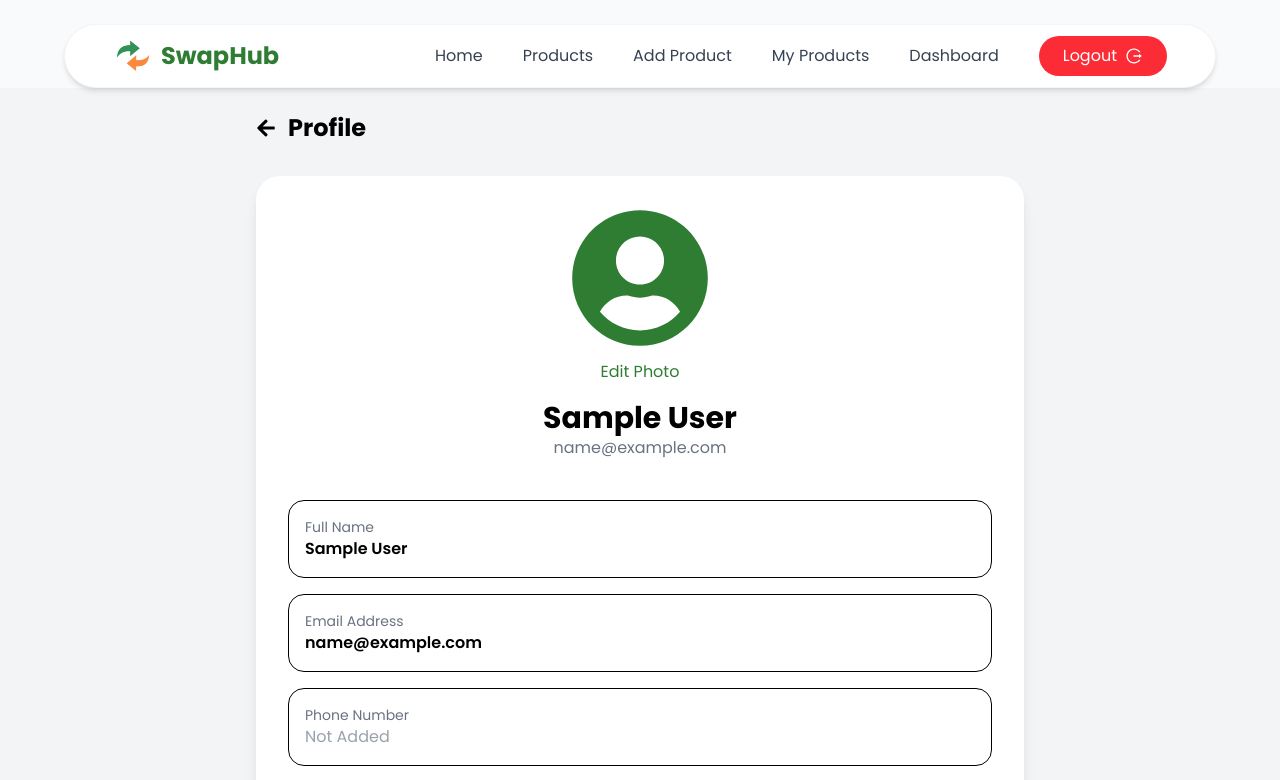
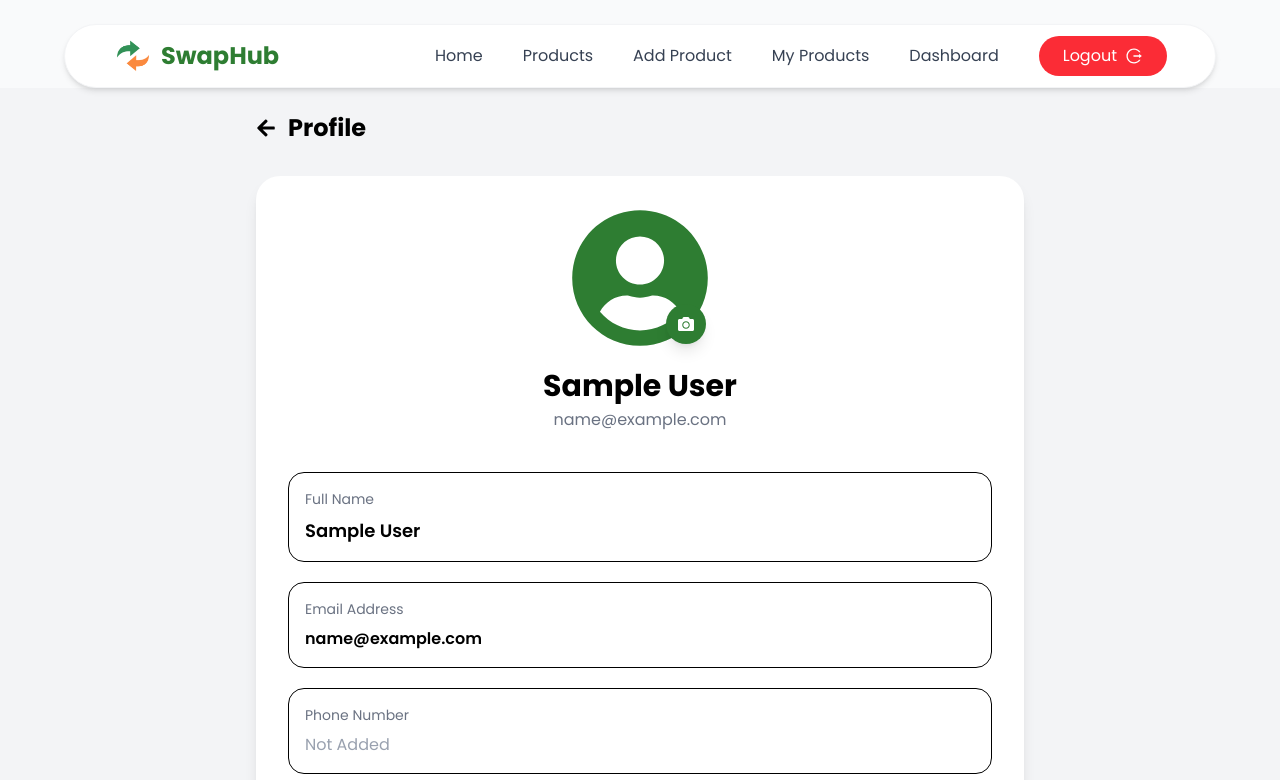
Before and after one commit to Amanverma45/swapHub, a React (Vite) app in the folder Frontend/hub/: page /profile in a window 1280 px wide. Shown: the top 780 px of the page. Built offline with nearby package versions, Linux system fonts and the light colour scheme; sample sign-in values are in the browser's storage.

Commit message:
many changes in profile.jsx UI

```diff
--- a/Frontend/hub/src/Components/Profile.jsx
+++ b/Frontend/hub/src/Components/Profile.jsx
@@ -1,25 +1,26 @@
 import { useRef, useState } from "react";
-import { FaUserCircle, FaArrowLeft } from "react-icons/fa";
+import { FaUserCircle, FaArrowLeft, FaCamera, FaTrash, } from "react-icons/fa";
 import { useNavigate } from "react-router-dom";
-
 
 const Profile = () => {
   const user = JSON.parse(localStorage.getItem("user"));
-  const navigate = useNavigate()
+
+  const navigate = useNavigate();
+
+  const [name, setName] = useState(user?.name || "");
   const [profileImage, setProfileImage] = useState(null);
+
   const fileInputRef = useRef(null);
 
   return (
     <section className="min-h-screen bg-gray-100 py-6 px-4">
-
       <div className="max-w-3xl mx-auto">
-
-        {/* Header */}
         <div
           onClick={() => navigate(-1)}
           className="flex items-center gap-3 cursor-pointer mb-8"
         >
           <FaArrowLeft className="text-xl" />
+
           <h2 className="text-2xl font-bold">
             Profile
           </h2>
@@ -27,7 +28,6 @@ const Profile = () => {
 
         <div className="bg-white rounded-3xl shadow-lg p-6 sm:p-8">
 
-          {/* Profile */}
           <div className="flex flex-col items-center">
 
             <div className="relative">
@@ -38,52 +38,68 @@ const Profile = () => {
                   alt="Profile"
                   className="w-36 h-36 rounded-full object-cover border-4 border-[#2E7D32]"
                 />
+              ) : user?.profileImage ? (
+                <img
+                  src={user.profileImage}
+                  alt="Profile"
+                  className="w-36 h-36 rounded-full object-cover border-4 border-[#2E7D32]"
+                />
               ) : (
                 <FaUserCircle className="text-[140px] text-[#2E7D32]" />
               )}
 
+              <button
+                onClick={() => fileInputRef.current.click()}
+                className="absolute bottom-1 right-1 bg-[#2E7D32] text-white p-3 rounded-full shadow-lg hover:bg-[#256728]"
+              >
+                <FaCamera />
+              </button>
             </div>
-
-            <button
-              onClick={() => fileInputRef.current.click()}
-              className="mt-3 text-[#2E7D32] hover:underline"
-            >
-              Edit Photo
-            </button>
 
             <input
               type="file"
               accept="image/*"
+              hidden
               ref={fileInputRef}
-              hidden
               onChange={(e) => setProfileImage(e.target.files[0])}
             />
 
-            <h1 className="text-2xl sm:text-3xl font-bold mt-4 text-center">
-              {user?.name?.slice(0, 25)}
+            {profileImage && (
+              <button
+                onClick={() => setProfileImage(null)}
+                className="flex items-center gap-2 mt-4 text-red-500 hover:text-red-700"
+              >
+                <FaTrash />
+                Remove Photo
+              </button>
+            )}
+
+            <h1 className="text-3xl font-bold mt-5 text-center">
+              {name.slice(0, 25)}
             </h1>
 
-            <p className="text-gray-500 break-all text-center">
+            <p className="text-gray-500 break-all text-center mt-1">
               {user?.email}
             </p>
-
           </div>
 
-          {/* Info */}
-          <div className="mt-10 space-y-4">
-
+          <div className="mt-10 space-y-5">
             <div className="border rounded-2xl p-4">
-              <h3 className="text-gray-500 text-sm">
+              <h3 className="text-sm text-gray-500 mb-2">
                 Full Name
               </h3>
 
-              <p className="font-semibold">
-                {user?.name}
-              </p>
+              <input
+                type="text"
+                maxLength={25}
+                value={name}
+                onChange={(e) => setName(e.target.value)}
+                className="w-full outline-none text-lg font-semibold"
+              />
             </div>
 
             <div className="border rounded-2xl p-4">
-              <h3 className="text-gray-500 text-sm">
+              <h3 className="text-sm text-gray-500 mb-2">
                 Email Address
               </h3>
 
@@ -93,7 +109,7 @@ const Profile = () => {
             </div>
 
             <div className="border rounded-2xl p-4">
-              <h3 className="text-gray-500 text-sm">
+              <h3 className="text-sm text-gray-500 mb-2">
                 Phone Number
               </h3>
 
@@ -103,7 +119,8 @@ const Profile = () => {
             </div>
 
             <div className="border rounded-2xl p-4">
-              <h3 className="text-gray-500 text-sm">
+
+              <h3 className="text-sm text-gray-500 mb-2">
                 Location
               </h3>
 
@@ -111,19 +128,15 @@ const Profile = () => {
                 Not Added
               </p>
             </div>
-
           </div>
 
           <button
             className="w-full mt-8 bg-[#2E7D32] hover:bg-[#256728] text-white py-3 rounded-xl transition"
           >
-            Edit Profile
+            Save Changes
           </button>
-
         </div>
-
       </div>
-
     </section>
   );
 };
```
